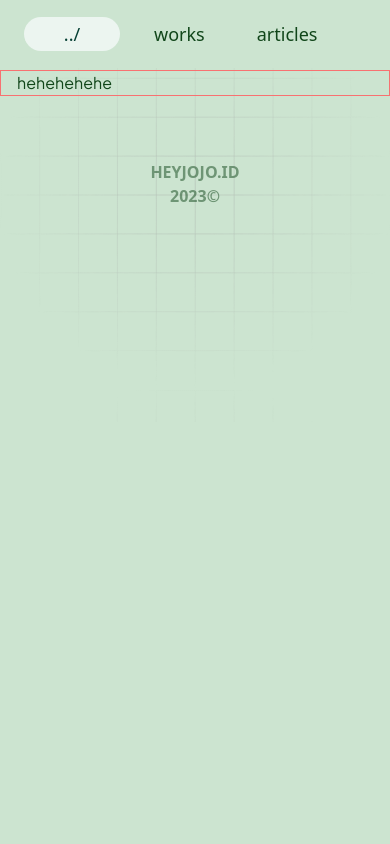
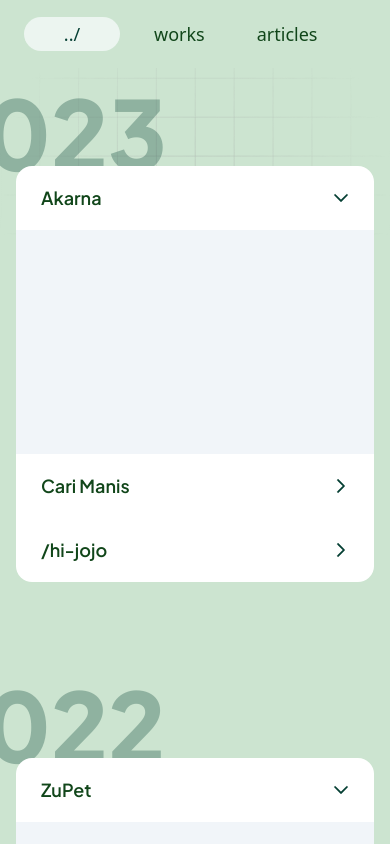
Before and after one commit to code7070/hi-jojo, a Next.js app: page /work/mobile in a window 390 px wide. Shown: the top 844 px of the page. Built offline with nearby package versions, Linux system fonts and the light colour scheme.

Commit message:
adding mobile view works

```diff
--- /dev/null
+++ b/public/icons/chevron-right.jsx
@@ -0,0 +1,24 @@
+import React from "react";
+
+function ChevronRight() {
+  return (
+    <svg
+      xmlns="http://www.w3.org/2000/svg"
+      width="800"
+      height="800"
+      fill="currentColor"
+      stroke="currentColor"
+      strokeWidth="4.819"
+      version="1.1"
+      viewBox="-18.53 -18.53 222.4 222.4"
+      xmlSpace="preserve"
+    >
+      <path
+        fill="currentColor"
+        d="M51.707 185.343a10.692 10.692 0 01-7.593-3.149 10.724 10.724 0 010-15.175l74.352-74.347L44.114 18.32c-4.194-4.194-4.194-10.987 0-15.175 4.194-4.194 10.987-4.194 15.18 0l81.934 81.934c4.194 4.194 4.194 10.987 0 15.175l-81.934 81.939a10.678 10.678 0 01-7.587 3.15z"
+      ></path>
+    </svg>
+  );
+}
+
+export default ChevronRight;
--- a/src/pages/work/mobile.js
+++ b/src/pages/work/mobile.js
@@ -1,7 +1,62 @@
+import { Fragment, useEffect, useState } from "react";
+import workList from "@utils/worklist";
+import ChevronRight from "@icons/chevron-right";
+
+const WorkPart = ({ work, open, setOpen }) => {
+  const toggle = () => setOpen(open === work.link ? false : work.link);
+
+  const isOpen = open === work.link;
+
+  return (
+    <div
+      className={`bg-white translate-all duration-200 overflow-hidden ${
+        isOpen ? "h-72" : "h-16"
+      }`}
+    >
+      <button
+        className="flex btn rounded-none btn-lg btn-ghost w-full text-left m-0 outline-none normal-case"
+        onClick={toggle}
+      >
+        <div className="flex-1">{work.name}</div>
+        <div
+          className={`text-primary [&>svg]:w-4 [&>svg]:h-4 transition-all ${
+            isOpen ? "rotate-90" : "rotate-0"
+          }`}
+        >
+          <ChevronRight />
+        </div>
+      </button>
+      <div
+        className={`bg-slate-100 transition-all ${isOpen ? "h-56" : "h-0"}`}
+      ></div>
+    </div>
+  );
+};
+
+const WorkSection = ({ w }) => {
+  const [open, setOpen] = useState(w.works[0].link);
+
+  return (
+    <Fragment key={w.year}>
+      <div className="text-8xl font-extrabold text-primary opacity-30 translate-x-[-25%] translate-y-[15%]">
+        {w.year}
+      </div>
+
+      <div className="relative mb-20 rounded-2xl overflow-hidden">
+        {w.works.map((x) => (
+          <WorkPart key={x.link} work={x} open={open} setOpen={setOpen} />
+        ))}
+      </div>
+    </Fragment>
+  );
+};
+
 export default function WorklistMobile() {
   return (
-    <div className="block relative sm:hidden max-w-md px-4 mx-auto border border-red-400">
-      hehehehehe
+    <div className="block relative sm:hidden max-w-md px-4 mx-auto overflow-x-hidden">
+      {workList.map((w) => (
+        <WorkSection key={w.year} w={w} />
+      ))}
     </div>
   );
 }
--- a/src/styles/globals.css
+++ b/src/styles/globals.css
@@ -27,7 +27,7 @@ body {
 }
 
 .headerPage {
-  @apply text-3xl sm:text-5xl lg:text-6xl font-extrabold transition-all;
+  @apply text-4xl sm:text-5xl lg:text-6xl font-extrabold transition-all;
 }
 
 .projectTitle {
```
Also changed, not shown: public/icons/chevron-right.svg (added).
